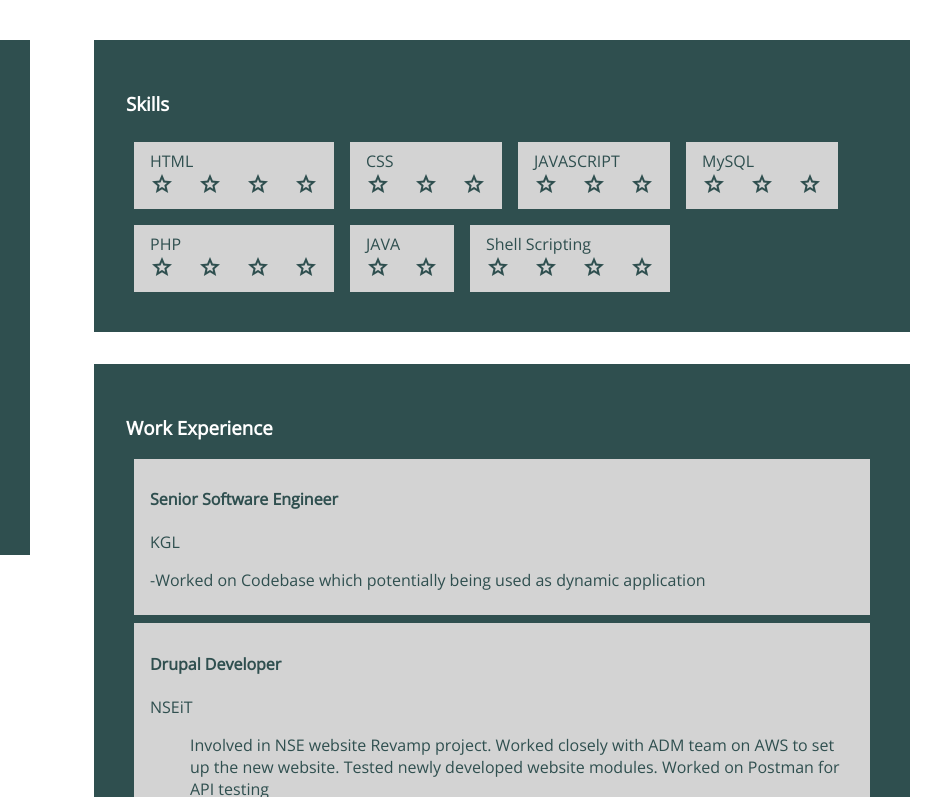
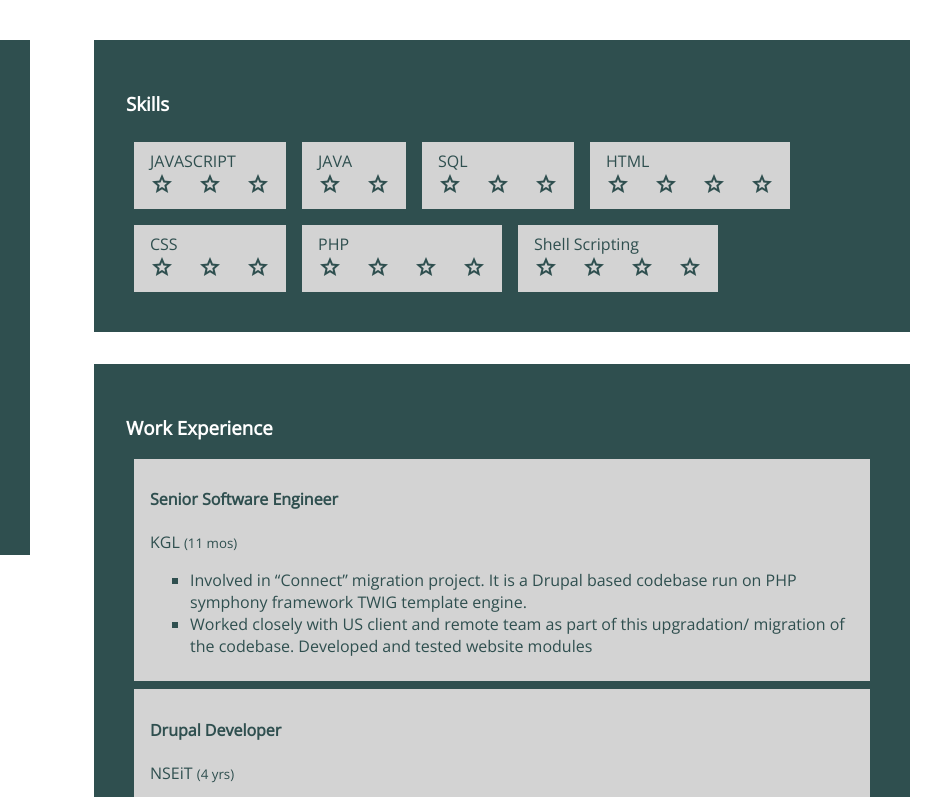
Before and after one commit to bhaveshpadave/bhavesh_resume, a plain HTML site: page index.html in a window 1280 px wide. Shown: the top 797 px of the page, 346-1280 px from the left. Drawn offline with nearby package versions, Linux system fonts and the light colour scheme.

Commit message:
Update minor changes

```diff
--- a/index.html
+++ b/index.html
@@ -41,6 +41,18 @@
         <div id="skills" class="container">
             <h3>Skills</h3>
             <div class="flex">
+                <div class="flex-card">JAVASCRIPT</br>
+                    <span class="material-symbols-outlined">star  star star
+                    </span>
+                </div>
+                <div class="flex-card">JAVA  </br>
+                    <span class="material-symbols-outlined">star  star
+                    </span>
+                </div>
+                <div class="flex-card">SQL</br>
+                    <span class="material-symbols-outlined">star  star star
+                    </span>
+                </div>
                 <div class="flex-card">HTML</br>
                     <span class="material-symbols-outlined">star  star star star
                     </span>
@@ -49,20 +61,8 @@
                     <span class="material-symbols-outlined">star  star star
                     </span>
                 </div>
-                <div class="flex-card">JAVASCRIPT</br>
-                    <span class="material-symbols-outlined">star  star star
-                    </span>
-                </div>
-                <div class="flex-card">MySQL</br>
-                    <span class="material-symbols-outlined">star  star star
-                    </span>
-                </div>
                 <div class="flex-card">PHP</br>
                     <span class="material-symbols-outlined">star  star star star
-                    </span>
-                </div>
-                <div class="flex-card">JAVA  </br>
-                    <span class="material-symbols-outlined">star  star
                     </span>
                 </div>
                 <div class="flex-card">Shell Scripting  </br>
@@ -76,10 +76,23 @@
                 <h3>Work Experience</h3>
                 <div class="card">
                     <h4>Senior Software Engineer</h4>KGL
-                    <p>-Worked on Codebase which potentially being used as dynamic application</p>
+                    <small>(11 mos)</small>
+                    <ul>
+                        <li>
+                            Involved in “Connect” migration project. It is a Drupal
+                            based codebase run on PHP symphony framework TWIG
+                            template engine.
+                        </li>
+                        <li>
+                            Worked closely with US client and remote team as part of
+                            this upgradation/ migration of the codebase. Developed
+                            and tested website modules
+                        </li>
+                    </ul>
                 </div>
                 <div class="card">
                     <h4>Drupal Developer</h4>NSEiT
+                    <small>(4 yrs)</small>
                     <ul>
                         <li>Involved in NSE website Revamp project. Worked closely
                             with ADM team on AWS to set up the new website. Tested
@@ -108,6 +121,7 @@
                 </div>
                 <div class="card">
                     <h4>Data Analyst</h4>Daamatics
+                    <small>(1 yr 3 mos)</small>
                     <ul>
                         <li>Project: Salesforce (MEA, APAC)
                             Description: Data analysis, Data filtration as per clients
--- a/style.css
+++ b/style.css
@@ -21,7 +21,7 @@ a:hover{
 }
 
 li {
-    list-style: none;
+    list-style: square;
 }
 
 .container{
@@ -70,6 +70,9 @@ footer{
 }
 
 @media (max-width: 500px) {
+    body{
+        display: inline-block;
+    }
     .grid{
         grid-template-columns: 50fr;
     }
```
